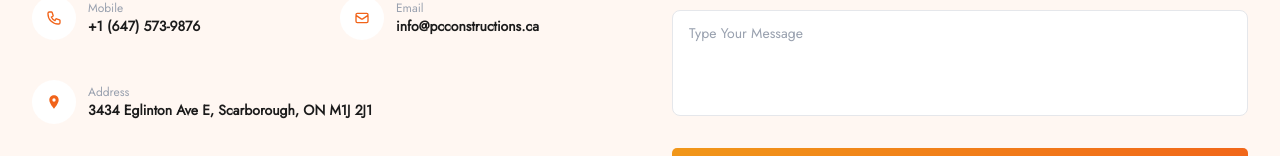
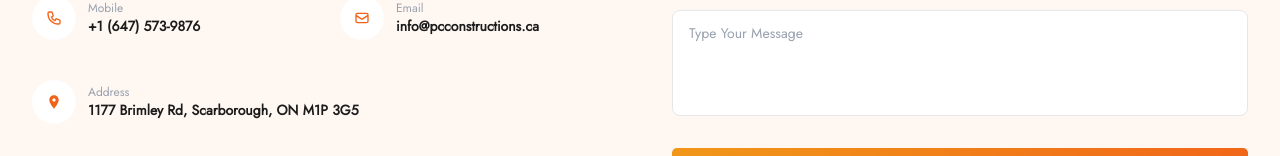
Before and after one commit to projectcconstructions-hash/PCConstructions, a React (Vite) app: page /contact in a window 1280 px wide. Shown: the part 796-952 px from the top of the page. Built offline with nearby package versions, Linux system fonts and the light colour scheme.

Commit message:
Update address full field in content.ts

```diff
--- a/src/data/content.ts
+++ b/src/data/content.ts
@@ -11,7 +11,7 @@ export const SITE = {
     line1: "1177 Brimley Rd",
     line2: "Scarborough, ON M1P 3G5",
     pincode: "",
-    full: "3434 Eglinton Ave E, Scarborough, ON M1J 2J1",
+    full: "1177 Brimley Rd, Scarborough, ON M1P 3G5",
   },
 };
 
```
